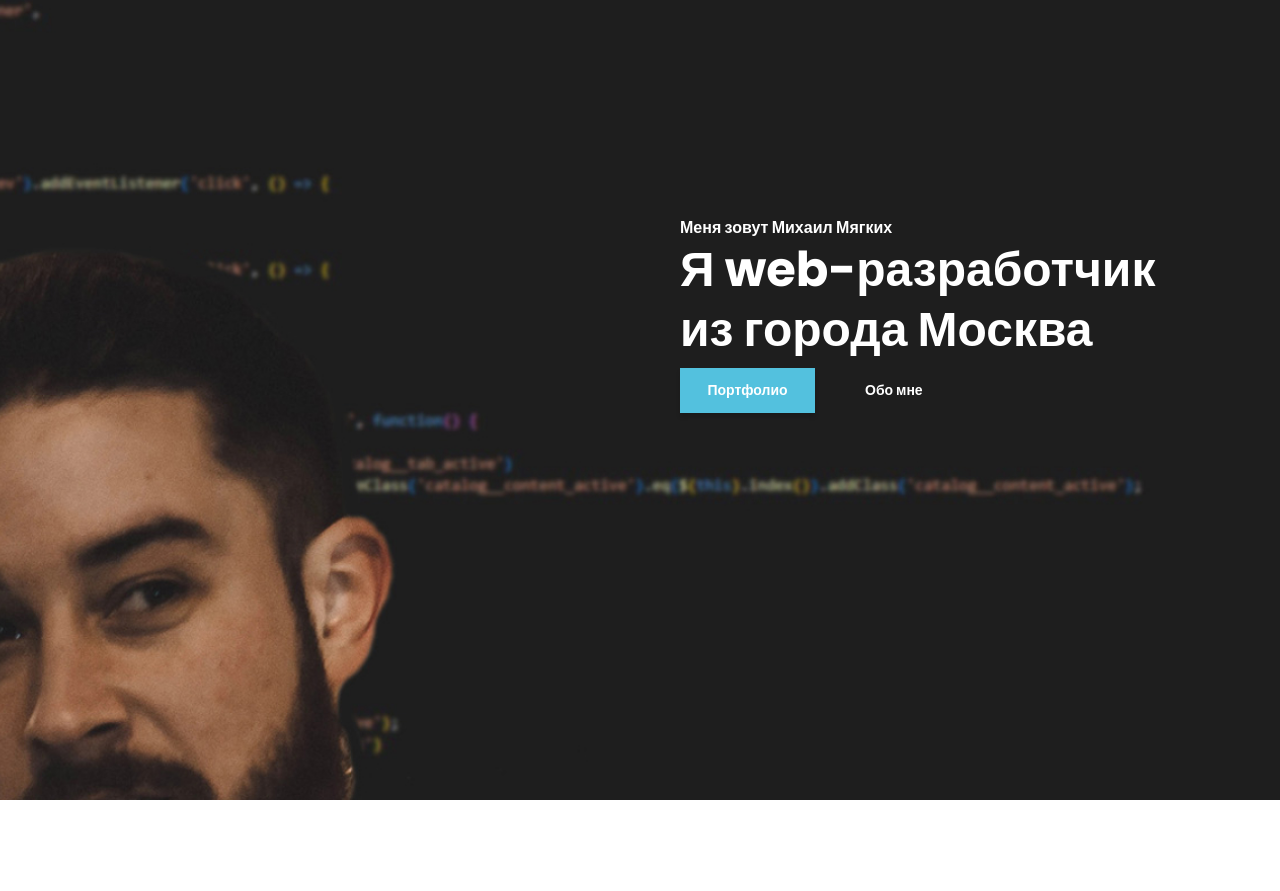
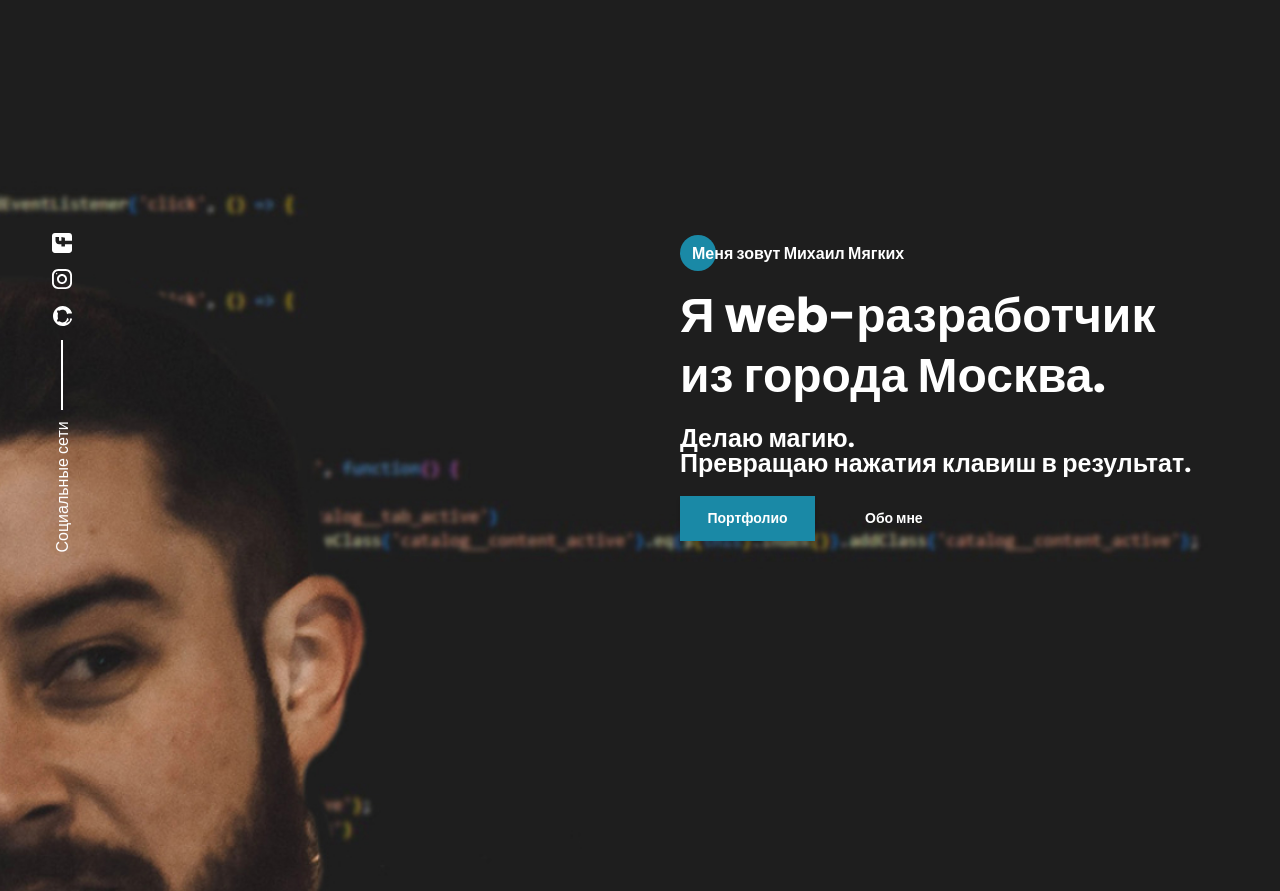
Before and after one commit to djtipe/djtipe.github.io, a website: page src/index.html in a window 1280 px wide. Before the commit the page ends 800 px from the top, so only its background shows below. Drawn offline with nearby package versions, Linux system fonts and the light colour scheme; files that its build step writes are made by us from their sources; files whose address does not match are found by name.

Commit message:
add social to promo page

```diff
--- a/gulpfile.js
+++ b/gulpfile.js
@@ -11,7 +11,7 @@ gulp.task('server', function() {
 
     browserSync({
         server: {
-            baseDir: "dist"
+            baseDir: "docs"
         }
     });
 
--- a/src/index.html
+++ b/src/index.html
@@ -48,13 +48,21 @@
     <link rel="stylesheet" href="css/style.min.css">
 </head>
 <body>
+    <aside class="sidepanel">
+        <a href="https://web.facebook.com/djtipe" target="_blank" class="sidepanel__link"><img src="icons/Facebook.svg" alt="Facebook"></a>
+        <a href="https://www.instagram.com/misha.soft/" target="_blank" class="sidepanel__link"><img src="icons/Instagram.svg" alt="Instagram"></a>
+        <a href="https://github.com/djtipe" target="_blank" class="sidepanel__link"><img src="icons/Github.svg" alt="Github"></a>
+        <div class="sidepanel__divider"></div>
+        <div class="sidepanel__text"><span>Социальные сети</span></div>
+    </aside>
     <section class="promo">
         <div class="container">
             <div class="promo__wrapper">
-                <div class="title title_fz16">Меня зовут Михаил Мягких</div>
-                <h1 class="title">Я web-разработчик из города Москва</h1>
+                <div class="title title_fz16 promo__subtitle">Меня зовут Михаил Мягких</div>
+                <h1 class="title">Я web-разработчик из города Москва.</h1>
+                <h2 class="title title_fz30">Делаю магию.<br>Превращаю нажатия клавиш в результат.</h2>
                 <div class="promo__reference-wrapper">
-                    <a href="#" class="promo__portfolio">Портфолио</a>
+                    <a href="#" class="promo__portfolio button">Портфолио</a>
                     <a href="#" class="promo__aboutme">Обо мне</a>
                 </div>
             </div>
--- /dev/null
+++ b/src/sass/blocks/_buttons.scss
@@ -0,0 +1,9 @@
+    .button {
+        display: flex;
+        align-items: center;
+        justify-content: center;
+        width: 135px;
+        height: 45px;
+        background: $main-color;
+        box-shadow: 0px 4px 4px rgba(0, 0, 0, 0.15);
+    }
--- a/src/sass/blocks/_promo.scss
+++ b/src/sass/blocks/_promo.scss
@@ -9,6 +9,7 @@
     }
     &__reference-wrapper {
         display: flex;
+        margin-top: 20px;
     }
     a {
             font-size: 14px;
@@ -16,19 +17,17 @@
             color: #FFFFFF;
             font-weight: bold;
         }
-    &__portfolio {
-        display: flex;
-        align-items: center;
-        justify-content: center;
-        width: 135px;
-        height: 45px;
-        background: #53C1DE;
-        box-shadow: 0px 4px 4px rgba(0, 0, 0, 0.15);
-    }
     &__aboutme {
         display: flex;
         align-items: center;
         justify-content: center;
         margin-left: 50px;
     }
+    &__subtitle {
+        position: relative;
+        padding-left: 12px;
+        padding-top: 6px;
+        z-index: 2;
+       @include before_circle;
+    }
 }
--- /dev/null
+++ b/src/sass/blocks/_sidepanel.scss
@@ -0,0 +1,28 @@
+.sidepanel {
+    position: fixed;
+    top: 230px;
+    left: 50px;
+    width: 24px;
+    height: 338px;
+    display: flex;
+    flex-direction: column;
+    justify-content: space-between;
+    align-items: center;
+    z-index: 3;
+    &__text {
+        color: #fff;
+        height: 145px;
+        span {
+            transform: rotate(-90deg) translateX(-45px);
+            display: block;
+            width: 145px;
+        }
+    }
+    &__divider {
+        display: block;
+        width: 2px;
+        height: 70px;
+        background-color: #fff;
+    }
+
+}
--- a/src/sass/blocks/_title.scss
+++ b/src/sass/blocks/_title.scss
@@ -11,4 +11,9 @@
         font-size: 14px;
         line-height: 21px;
     }
+    &_fz30 {
+        font-size: 25px;
+        line-height: 25px;
+        }
+    margin-top: 20px;
 }
--- a/src/sass/common/_mixins.scss
+++ b/src/sass/common/_mixins.scss
@@ -0,0 +1,13 @@
+@mixin before_circle {
+    &:before {
+        content: '';
+        position: absolute;
+        left: 0;
+        top: -1px;
+        height: 36px;
+        width: 36px;
+        background-color: $main-color;
+        border-radius: 100%;
+        z-index: -2;
+    }
+}
--- a/src/sass/common/_variables.scss
+++ b/src/sass/common/_variables.scss
@@ -1 +1 @@
-$main-color: #53C1DE;
+$main-color: #1A89A6;
--- a/src/sass/style.scss
+++ b/src/sass/style.scss
@@ -2,6 +2,7 @@
 @import url('https://fonts.googleapis.com/css2?family=Poppins:wght@500;700&display=swap');
 
 @import "common/variables";
+@import "common/mixins";
 
 *{
     font-family: 'Poppins', sans-serif;
@@ -19,6 +20,8 @@ a {
 
 @import "blocks/promo";
 @import "blocks/title";
+@import "blocks/buttons";
+@import "blocks/sidepanel";
 
 
 
```
Also changed, not shown: docs/index.html (+1 -1 lines), docs/css/style.min.css.
